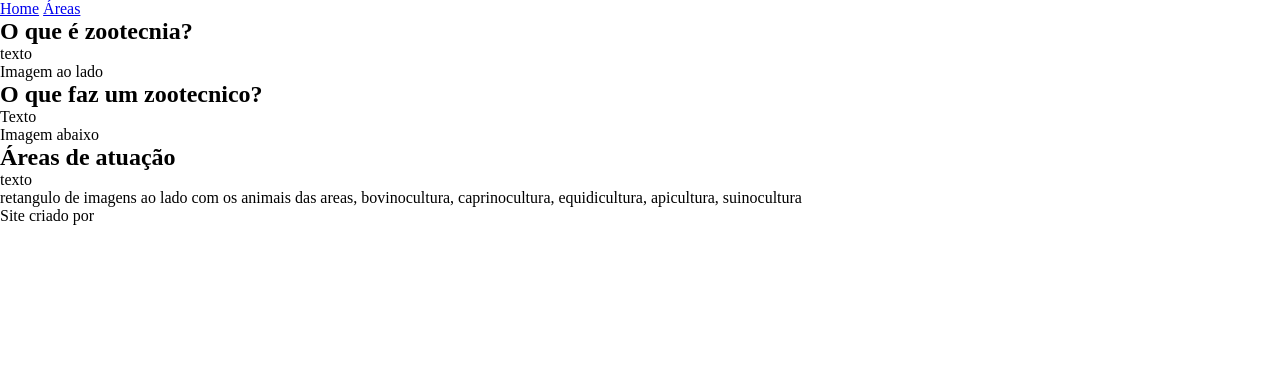
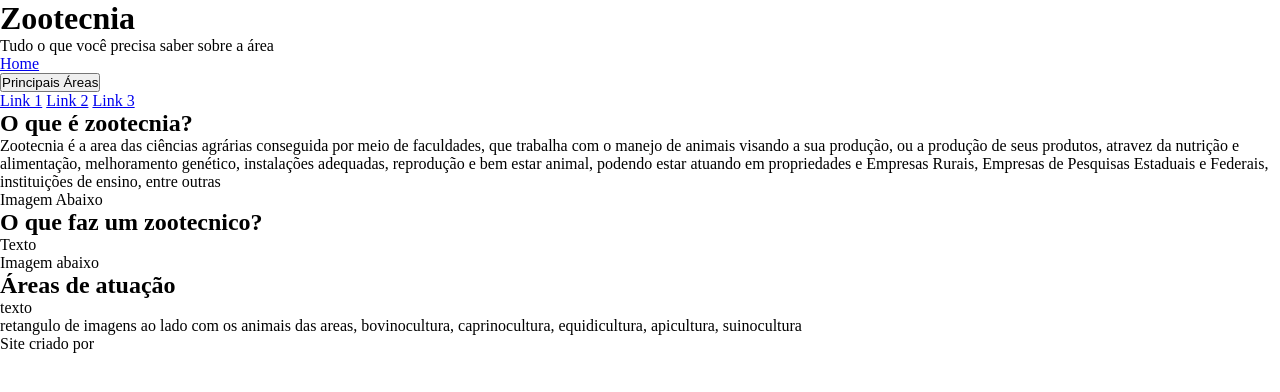
Before and after one commit to alucasb/Zootecnia, a plain HTML site: page index.html in a window 1280 px wide. Drawn offline with Linux system fonts and the light colour scheme.

Commit message:
atualização

```diff
--- a/estilo/estilo.css
+++ b/estilo/estilo.css
@@ -1,4 +1,7 @@
 @charset "UTF-8";
+
+@import url('https://fonts.googleapis.com/css2?family=Roboto&display=swap');
+@import url('https://fonts.googleapis.com/css2?family=Dancing+Script:wght@600&display=swap');
 
 :root{
     --cor0: #888890;
@@ -6,7 +9,13 @@
     --cor2: #025C5D;
     --cor3: #594736;
     --cor4: #A68776;
+
+    --font-texto: 'Roboto', 'sans-serif';
+    --font-titulo: 'Dancing Script', 'cursive';
+
 }
+
+
 
 *{
     margin: 0px;
--- a/index.html
+++ b/index.html
@@ -9,18 +9,27 @@
 </head>
 <body>
     <header>
+        <h1>Zootecnia</h1>
+        <p>Tudo o que você precisa saber sobre a área</p>
 
     </header>
     <nav>
         <a href="index.html">Home</a>
-        <a href="#">Áreas</a>
+            <div class="dropdown">
+                <button class="dropbtn">Principais Áreas</button>
+                <div class="dropdown-content">
+                  <a href="#">Link 1</a>
+                  <a href="#">Link 2</a>
+                  <a href="#">Link 3</a>
+                </div>
+              </div>
         <a href="#"></a>
     </nav>
     <main>
         <article>
             <h1>O que é zootecnia?</h1>
-            <p>texto</p>
-            <p>Imagem ao lado</p>
+            <p>Zootecnia é a area das ciências agrárias conseguida por meio de faculdades, que trabalha com o manejo de animais visando a sua produção, ou a produção de seus produtos, atravez da nutrição e alimentação, melhoramento genético, instalações adequadas, reprodução e bem estar animal, podendo estar atuando em propriedades e Empresas Rurais, Empresas de Pesquisas Estaduais e Federais, instituições de ensino, entre outras </p>
+            <p>Imagem Abaixo</p>
             <h2>O que faz um zootecnico?</h2>
             <p>Texto</p>
             <p>Imagem abaixo</p>
```
